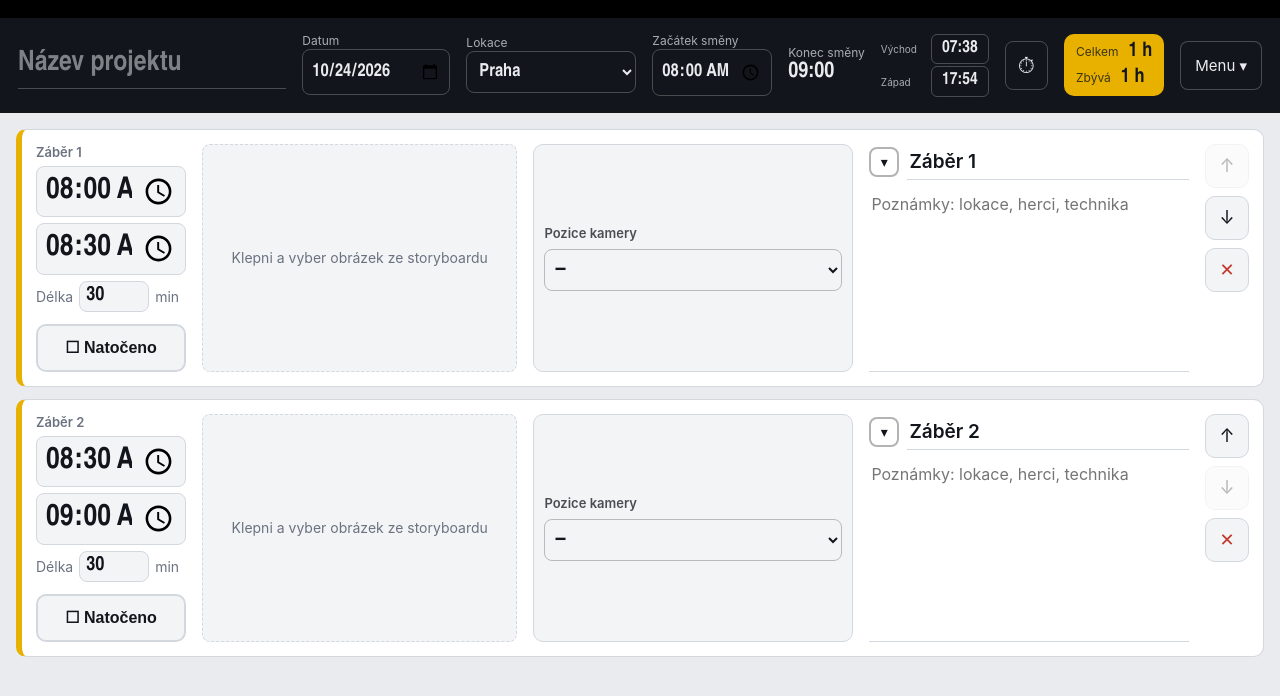
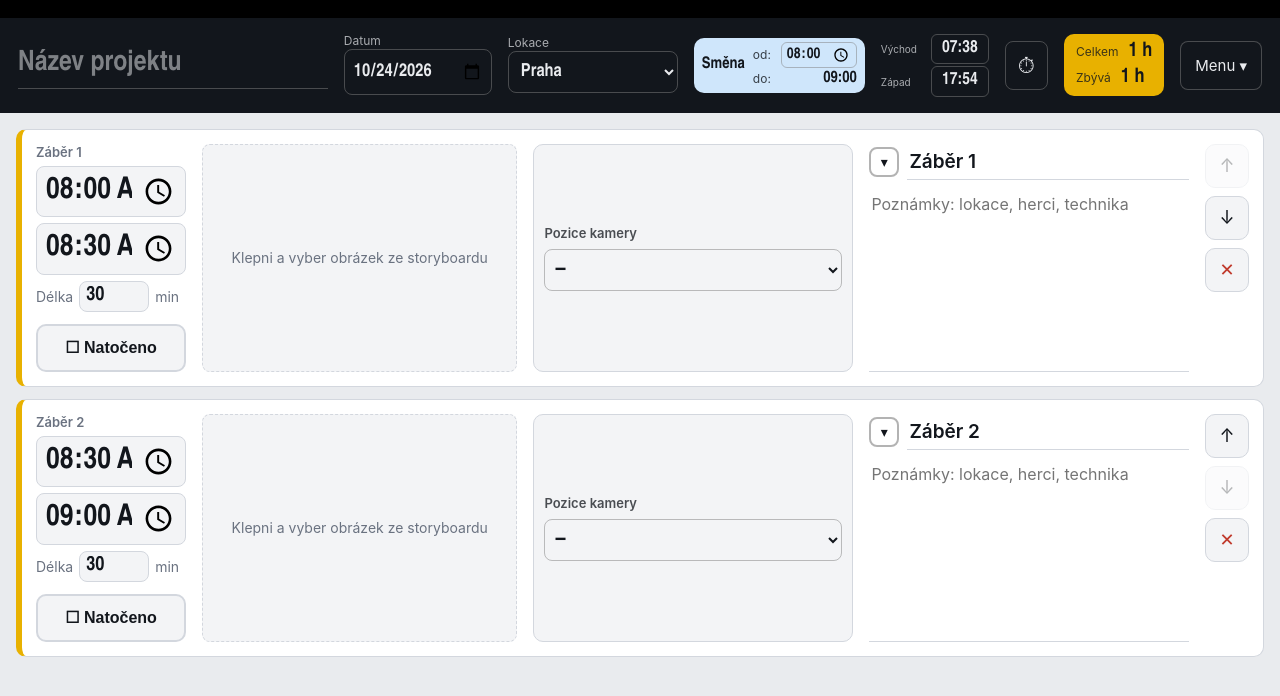
Before and after one commit to 1asistentrezie/Plan-nataceni, a plain HTML site: page index.html in a window 1280 px wide. Drawn offline with Linux system fonts and the light colour scheme.

Commit message:
Add files via upload

```diff
--- a/index.html
+++ b/index.html
@@ -151,6 +151,25 @@ header .hb{padding:14px 14px;font-size:16px}
 .bye p{font-size:18px;line-height:1.4;margin:0 0 22px;opacity:.85}
 .bye button{background:var(--acc);color:#12161c;border:0;border-radius:10px;padding:14px 22px;font:700 18px Barlow,Arial,sans-serif;min-height:48px}
 header .sumbox .big{font-size:20px;line-height:1.2}
+#shiftbox{order:4}
+#sumbox{order:10}
+#mn{order:12}
+.shiftbox{background:#cfe6fb;color:#12161c;border-radius:10px;padding:6px 12px;gap:2px}
+.shrow{display:flex;align-items:center;gap:10px;justify-content:space-between}
+.shrow label{opacity:.8;min-width:84px}
+header .shiftbox .big{font-size:20px;line-height:1.2}
+.shiftbox input[type=time]{padding:2px 6px;font-size:18px;border-radius:6px}
+header .stat{font-size:12px;line-height:1.15;padding:4px 8px;white-space:normal;max-width:120px;text-align:left}
+header .shiftbox{flex-direction:row;align-items:center;gap:14px}
+.shtitle{font:700 22px/1 "Barlow Condensed",Arial Narrow,sans-serif}
+.shcol{display:flex;flex-direction:column;gap:2px}
+.shrow label{min-width:26px}
+header .shiftbox{gap:8px;padding:4px 8px}
+.shtitle{font-size:16px}
+.shrow{gap:6px}
+.shrow label{min-width:22px}
+.shiftbox input[type=time]{padding:1px 4px;font-size:15px;width:76px}
+header .shiftbox .big{font-size:16px;line-height:1.2}
 .sunrow{display:flex;align-items:center;gap:8px}
 .sunrow label{width:42px}
 #sr,#ss{min-width:58px;text-align:center}
@@ -203,9 +222,8 @@ header .sumbox .big{font-size:20px;line-height:1.2}
 <body>
 <header>
 <input id="pn" class="pn" placeholder="Název projektu" aria-label="Název projektu" maxlength="80">
-<div class="hd"><label for="ds">Začátek směny</label><input id="ds" type="time"></div>
-<div class="hd"><label>Konec směny</label><span class="big" id="end">--:--</span></div>
-<div class="hd sumbox"><div class="sumrow"><label>Celkem</label><span class="big" id="tot">0 min</span></div><div class="sumrow"><label>Zbývá</label><span class="big" id="rem">0 min</span></div></div>
+<div class="hd shiftbox" id="shiftbox"><span class="shtitle">Směna</span><div class="shcol"><div class="shrow"><label for="ds">od:</label><input id="ds" type="time"></div><div class="shrow"><label>do:</label><span class="big" id="end">--:--</span></div></div></div>
+<div class="hd sumbox" id="sumbox"><div class="sumrow"><label>Celkem</label><span class="big" id="tot">0 min</span></div><div class="sumrow"><label>Zbývá</label><span class="big" id="rem">0 min</span></div></div>
 <button class="hb" id="mn" aria-haspopup="true" aria-label="Menu">Menu ▾</button>
 <button class="hb" id="trk" aria-pressed="false" aria-label="Sledovat čas" title="Sledovat čas">⏱</button>
 <div class="hd" id="ts" style="display:none"><label>Teď</label><span class="big" id="tn">--:--</span></div>
```
